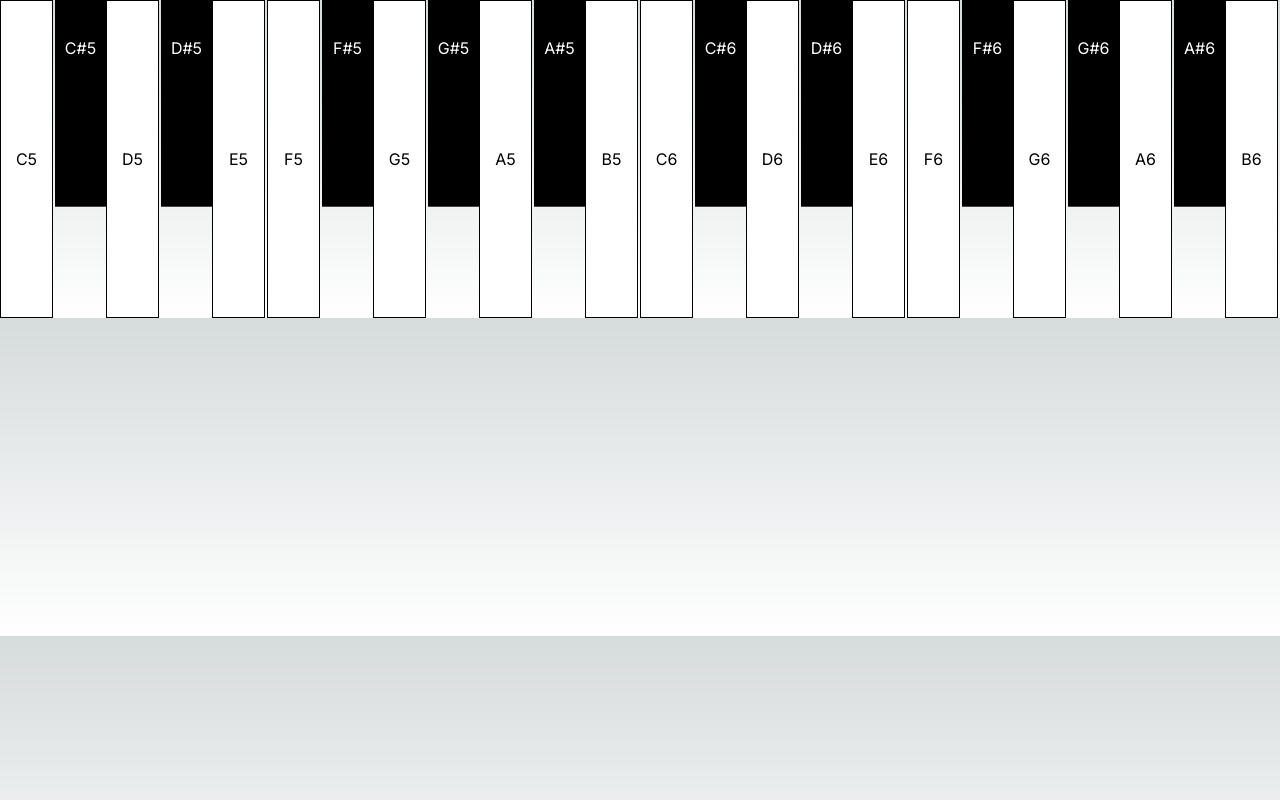
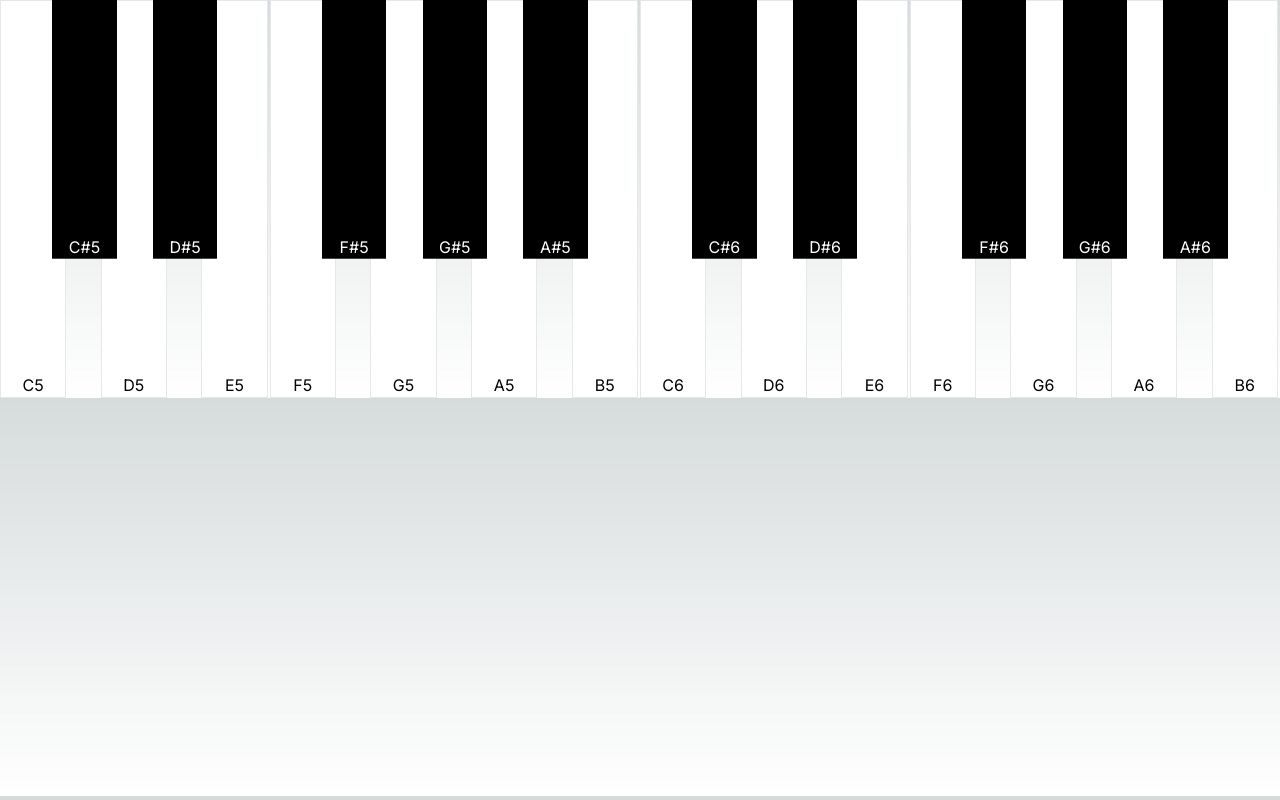
Before and after one commit to YifangDONG/sight-reading, a Next.js app: page / in a window 1280 px wide. Built offline with nearby package versions, Linux system fonts and the light colour scheme.

Commit message:
a better css for keyboard. the keyboard is not adapt perfect to the screen size

```diff
--- a/src/components/keyboard/Key.tsx
+++ b/src/components/keyboard/Key.tsx
@@ -19,17 +19,19 @@ const isWhiteKey = (pitch: Pitch): boolean => {
 }
 
 const Key = ({ pitch }: { pitch: Pitch }) => {
+  const isWhite = isWhiteKey(pitch);
+  const keyStyle = "flex flex-col justify-end items-center flex-1 cursor-pointer key-height";
+  const whiteKeyStyle = "border bg-white mr-0.5";
+  const blackKeyStyle = "bg-black text-white z-1 black-key mx-[-1rem]";
+
   return (
     <button
-    className={isWhiteKey(pitch) ?
-      "flex-1 border border-black bg-white mr-0.5 cursor-pointer key-height"
-      : "flex-1 bg-black text-white cursor-pointer z-1 black-key" }
-    onClick={()=>{}}>
-      <span>
-        {toString(pitch)}
-      </span>
+      className={`${keyStyle} ${isWhite ? whiteKeyStyle : blackKeyStyle}`}
+      onClick={() => {}}>
+      <span>{toString(pitch)}</span>
     </button>
   );
 };
 
+
   export default Key;
```
